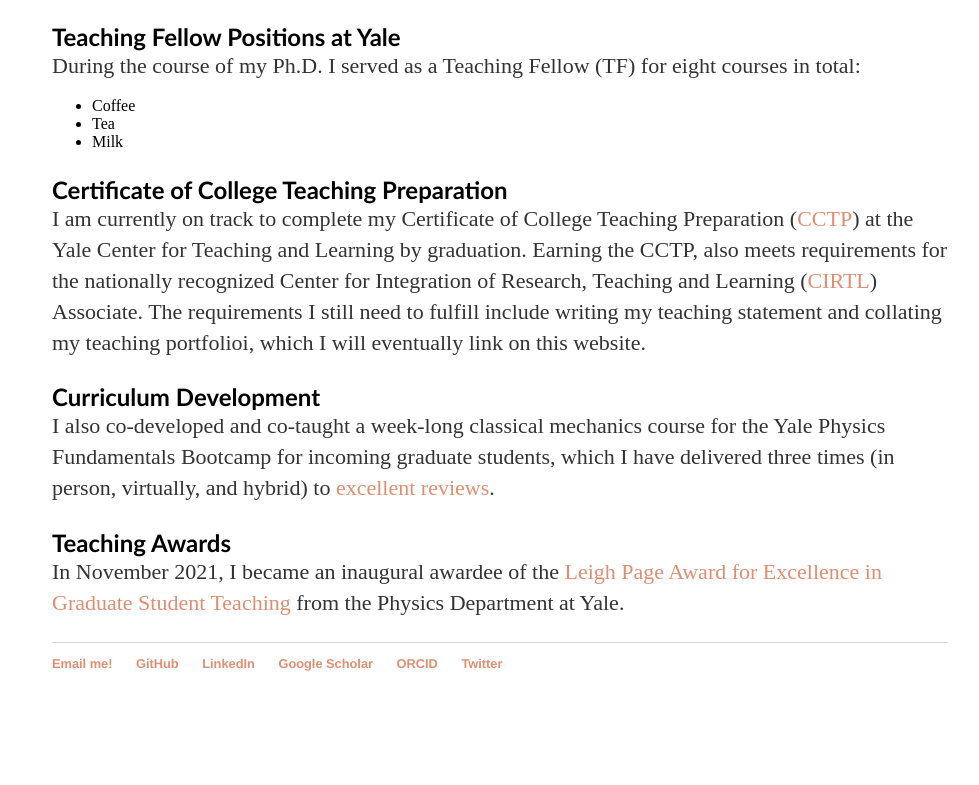
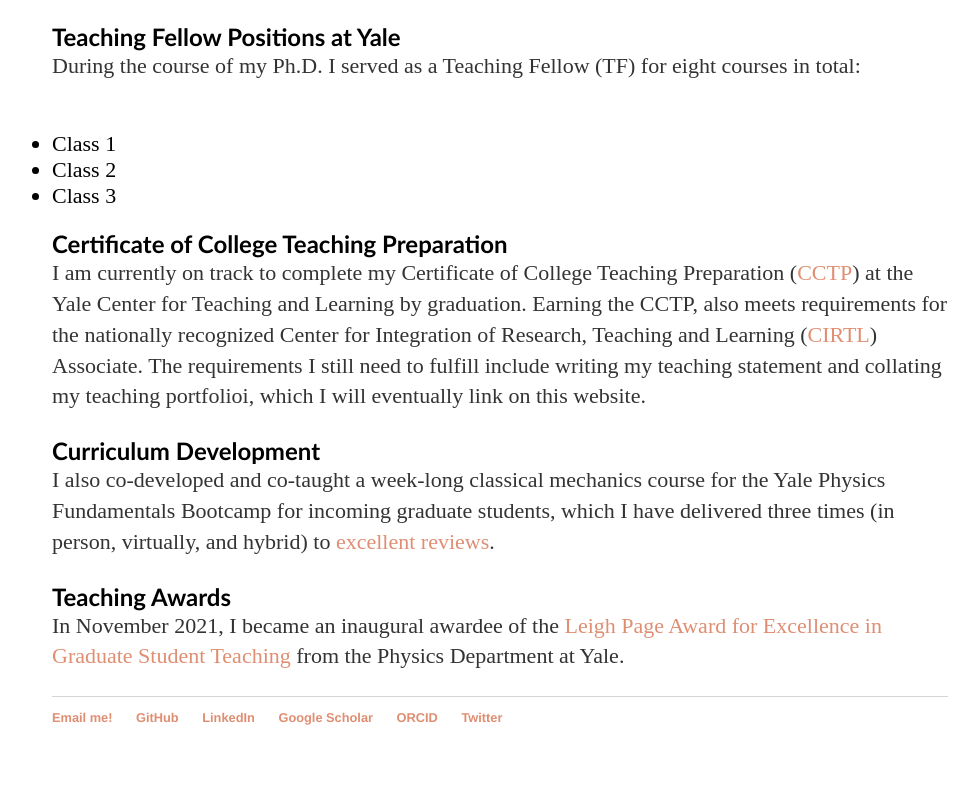
Before and after one commit to lunazagor/lunazagor.github.io, a Jekyll site: the page built from teaching/index.html, in a window 1280 px wide. Shown: the part 533-1318 px from the top of the page, without its empty margins (140-1119 px from the left). Built offline with Jekyll 4.4.1, drawn with Linux system fonts in a browser that asks for light colours; before the commit the page ends 1264 px from its top, so only the background shows below that.

Commit message:
Update index.html
further bullets testing

```diff
--- a/teaching/index.html
+++ b/teaching/index.html
@@ -21,13 +21,12 @@
 
 <h2 style="text-align:left;font-family:optima;margin-bottom:0.0em"> Teaching Fellow Positions at Yale </h2>
 
-<p style="text-align:left;font-size:22px; display: inline"> During the course of my Ph.D. I served as a Teaching Fellow (TF) for eight courses in total:
- <ul>
-  <li>Coffee</li>
-  <li>Tea</li>
-  <li>Milk</li>
+<p style="text-align:left;font-size:22px; display: inline"> During the course of my Ph.D. I served as a Teaching Fellow (TF) for eight courses in total: <p>
+ <ul style="text-align:left;font-size:22px; display: inline">
+  <li>Class 1</li>
+  <li>Class 2</li>
+  <li>Class 3</li>
 </ul>
-<p>
 
 <h2 style="text-align:left;font-family:optima;margin-bottom:0.0em"> Certificate of College Teaching Preparation </h2>
 
```
